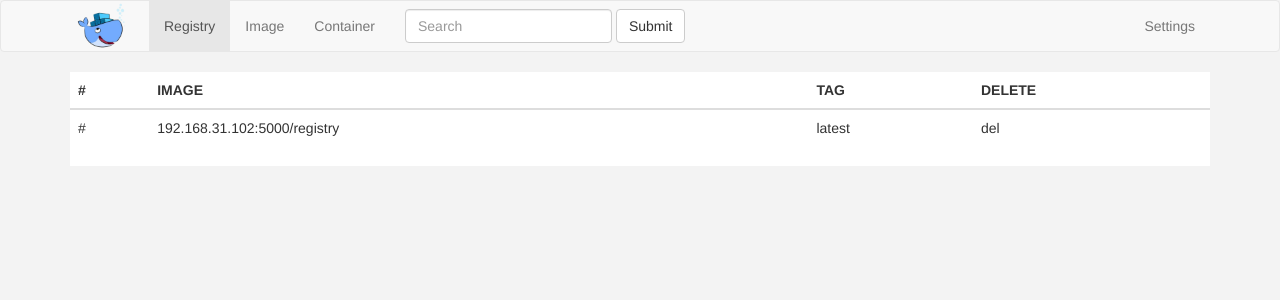
After one commit to gitzt/docker-registry-in-flask, a Flask app: page /registry/ in a window 1280 px wide. The commit adds this page. Shown: the top 300 px of the page. Run offline with Flask 2, Linux system fonts and the light colour scheme; some libraries are stand-ins or nearby versions.

Commit message:
update html

```diff
--- a/registry/dockerweb.py
+++ b/registry/dockerweb.py
@@ -1,10 +1,10 @@
 # -*- coding: utf-8 -*-
 # @Author: fangzt <295157914@qq.com>
 # @Date:   2018-07-29 16:55:42
-# @Last Modified by:   lenovo
-# @Last Modified time: 2018-07-29 16:58:24
+# @Last Modified by:   fzt
+# @Last Modified time: 2018-07-30 13:44:08
 
-from flask import Flask, render_template
+from flask import Flask, render_template, request
 
 app = Flask(__name__)
 
@@ -13,5 +13,13 @@ app = Flask(__name__)
 def index():
     return render_template('index.html')
 
+
+@app.route('/registry/', methods=['GET', 'POST'])
+def registry():
+    if request.method == 'GET' :
+        return render_template('registry.html')
+    else :
+        pass
+
 if __name__ == '__main__':
     app.run(debug=True, host='0.0.0.0', port=5100)
--- a/registry/templates/base.html
+++ b/registry/templates/base.html
@@ -25,15 +25,15 @@
                         <span class="icon-bar"></span>
                         <span class="icon-bar"></span>
                     </button>
-                    <a class="navbar-brand" href="#">
-                        <img class="logo" src="{{ url_for('static', filename='images/logo.png') }}" alt="">
+                    <a class="navbar-brand" href="{{ url_for('index') }}">
+                        <img class="logo" src="{{ url_for('static', filename='images/logo.png') }}" alt="logo">
                     </a>
                 </div>
 
                 <!-- Collect the nav links, forms, and other content for toggling -->
                 <div class="collapse navbar-collapse" id="bs-example-navbar-collapse-1">
                     <ul class="nav navbar-nav">
-                        <li class="active"><a href="#">Registry<span class="sr-only">(current)</span></a></li>
+                        <li class="active"><a href="{{ url_for('registry') }}">Registry<span class="sr-only">(current)</span></a></li>
                         <li><a href="#">Image</a></li>
                         <li><a href="#">Container</a></li>
                     </ul>
--- /dev/null
+++ b/registry/templates/registry.html
@@ -0,0 +1,27 @@
+{% extends 'base.html' %}
+
+{% block title %}Registry{% endblock %}
+
+{% block main %}
+<div></div>
+<div>
+    <table class="table table-hover">
+        <thead>
+            <tr>
+                <th> # </th >
+                <th> IMAGE </th >
+                <th> TAG </th >
+                <th> DELETE </th >
+            </tr>
+        </thead>
+        <tbody>
+            <tr>
+                <td> # </td>
+                <td> 192.168.31.102:5000/registry </td>
+                <td> latest </td>
+                <td> del </td>
+            </tr>
+        </tbody>
+    </table>
+</div>
+{% endblock %}
```
Also changed, not shown: registry/templates/index.html (+2 -22 lines).
